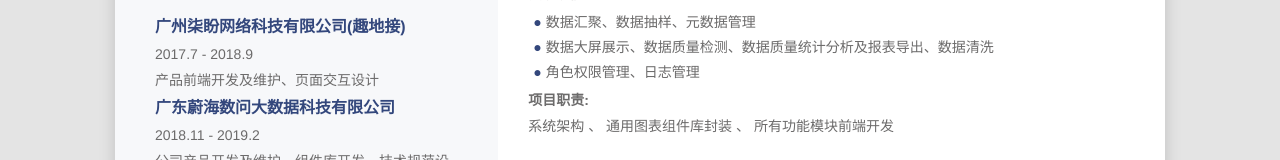
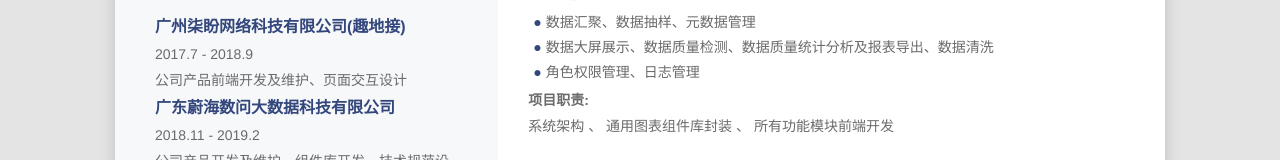
Before and after one commit to drinkeewu/resume, a Vue app in the folder vue-resume/: page /#/ in a window 1280 px wide. Shown: the part 1030-1190 px from the top of the page. Built offline with nearby package versions, Linux system fonts and the light colour scheme.

Commit message:
style: 文案修改

```diff
--- a/vue-resume/src/views/aside/Aside.vue
+++ b/vue-resume/src/views/aside/Aside.vue
@@ -98,7 +98,7 @@
         {
           company: '广州柒盼网络科技有限公司(趣地接)',
           date: '2017.7 - 2018.9',
-          duty: '产品前端开发及维护、页面交互设计',
+          duty: '公司产品前端开发及维护、页面交互设计',
         },
         {
           company: '广东蔚海数问大数据科技有限公司',
```
